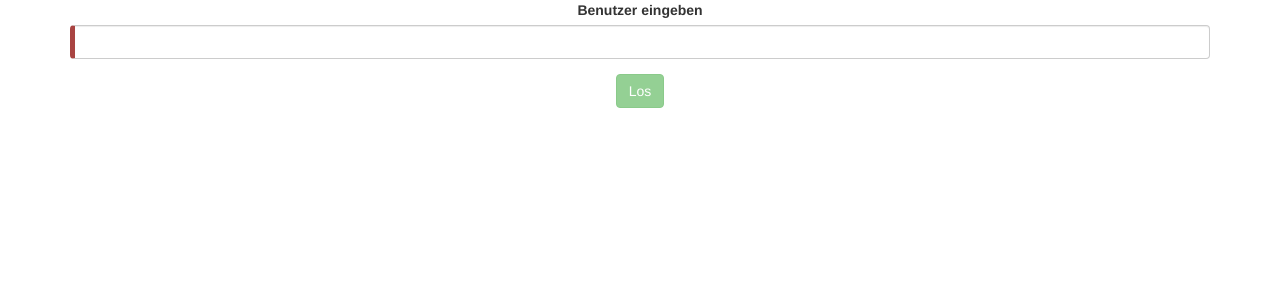
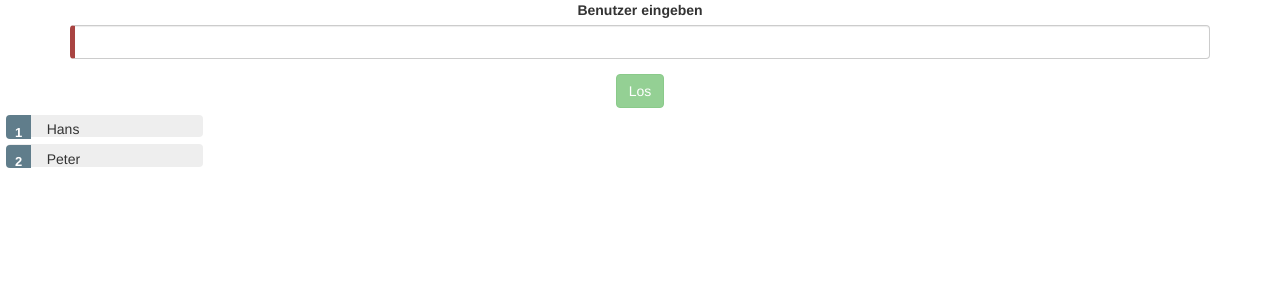
Before and after one commit to gunni1/duel-ui, an Angular app: page / in a window 1280 px wide. Shown: the top 300 px of the page. Built offline with nearby package versions, Linux system fonts and the light colour scheme.

Commit message:
avatar liste und attribute mit dummy daten

```diff
--- a/src/app/app.component.html
+++ b/src/app/app.component.html
@@ -13,3 +13,4 @@
     </form>
   </div>
 </div>
+<app-list-avatars></app-list-avatars>
--- a/src/app/app.component.ts
+++ b/src/app/app.component.ts
@@ -13,7 +13,10 @@ export class AppComponent {
 
   submitted = false;
 
-  onSubmit() { this.submitted = true; }
+  onSubmit() {
+    this.submitted = true;
+    //TODO: Daten laden
+  }
 
   model = new User('');
 }
--- a/src/app/app.module.ts
+++ b/src/app/app.module.ts
@@ -5,11 +5,13 @@ import { AvatarModule} from "./avatar/avatar.module";
 
 import { AppComponent } from './app.component';
 import {FormsModule} from "@angular/forms";
+import {ListAvatarsComponent} from "./avatar/list-avatars/list-avatars.component";
 
 
 @NgModule({
   declarations: [
     AppComponent,
+    ListAvatarsComponent //TODO: Raus wenn Routing eingebaut?
   ],
   imports: [
     BrowserModule,
--- /dev/null
+++ b/src/app/avatar/avatar-detail/avatar-detail.component.html
@@ -0,0 +1,3 @@
+<p>
+  avatar-detail works!
+</p>
--- a/src/app/avatar/avatar.module.ts
+++ b/src/app/avatar/avatar.module.ts
@@ -1,11 +1,12 @@
 import { NgModule } from '@angular/core';
 import { CommonModule } from '@angular/common';
 import { ListAvatarsComponent } from './list-avatars/list-avatars.component';
+import { AvatarDetailComponent } from './avatar-detail/avatar-detail.component';
 
 @NgModule({
   imports: [
     CommonModule
   ],
-  declarations: [ListAvatarsComponent]
+  declarations: [ListAvatarsComponent, AvatarDetailComponent]
 })
 export class AvatarModule { }
--- /dev/null
+++ b/src/app/avatar/avatar.ts
@@ -0,0 +1,11 @@
+export class Avatar {
+  constructor(
+    public id: string,
+    public name: string,
+    public str: number,
+    public agi: number,
+    public end: number,
+    public dex: number,
+    public perc: number
+  ){}
+}
--- a/src/app/avatar/list-avatars/list-avatars.component.css
+++ b/src/app/avatar/list-avatars/list-avatars.component.css
@@ -0,0 +1,48 @@
+/* avataresComponent's private CSS styles */
+.selected {
+  background-color: #CFD8DC !important;
+  color: white;
+}
+.avatars {
+  margin: 0 0 2em 0;
+  list-style-type: none;
+  padding: 0;
+  width: 15em;
+}
+.avatars li {
+  cursor: pointer;
+  position: relative;
+  left: 0;
+  background-color: #EEE;
+  margin: .5em;
+  padding: .3em 0;
+  height: 1.6em;
+  border-radius: 4px;
+}
+.avatars li.selected:hover {
+  background-color: #BBD8DC !important;
+  color: white;
+}
+.avatars li:hover {
+  color: #607D8B;
+  background-color: #DDD;
+  left: .1em;
+}
+.avatars .text {
+  position: relative;
+  top: -3px;
+}
+.avatars .badge {
+  display: inline-block;
+  font-size: small;
+  color: white;
+  padding: 0.8em 0.7em 0 0.7em;
+  background-color: #607D8B;
+  line-height: 1em;
+  position: relative;
+  left: -1px;
+  top: -4px;
+  height: 1.8em;
+  margin-right: .8em;
+  border-radius: 4px 0 0 4px;
+}
--- a/src/app/avatar/list-avatars/list-avatars.component.html
+++ b/src/app/avatar/list-avatars/list-avatars.component.html
@@ -1,3 +1,29 @@
-<p>
-  list-avatars works!
-</p>
+<ul class="avatars">
+  <li *ngFor="let avatar of avatars" (click)="onSelect(avatar)" [class.selected]="avatar === selectedAvatar">
+    <span class="badge">{{avatar.id}}</span> {{avatar.name}}
+  </li>
+</ul>
+
+<table *ngIf="selectedAvatar">
+  <tr>
+    <td><span>str:</span></td>
+    <td>{{selectedAvatar.str}}</td>
+  </tr>
+  <tr>
+    <td><span>agi:</span></td>
+    <td>{{selectedAvatar.agi}}</td>
+  </tr>
+  <tr>
+    <td><span>end:</span></td>
+    <td>{{selectedAvatar.end}}</td>
+  </tr>
+  <tr>
+    <td><span>dex:</span></td>
+    <td>{{selectedAvatar.dex}}</td>
+  </tr>
+  <tr>
+    <td><span>perc:</span></td>
+    <td>{{selectedAvatar.perc}}</td>
+  </tr>
+
+</table>
--- a/src/app/avatar/list-avatars/list-avatars.component.ts
+++ b/src/app/avatar/list-avatars/list-avatars.component.ts
@@ -1,4 +1,5 @@
 import { Component, OnInit } from '@angular/core';
+import {Avatar} from "../avatar";
 
 @Component({
   selector: 'app-list-avatars',
@@ -7,9 +8,23 @@ import { Component, OnInit } from '@angular/core';
 })
 export class ListAvatarsComponent implements OnInit {
 
+  //Bekommt ein User-Objekt, läd Daten vom Server und zeigt sie an
+  //onChange für Userobjekt zum Re-Initialisieren
+
+  avatars: Avatar[] = [
+    {id: "1", name: "Hans", agi: 1, str: 1, dex: 1, end: 1, perc: 1},
+    {id: "2", name: "Peter", agi: 2, str: 2, dex: 2, end: 2, perc: 2}
+  ];
+
+  selectedAvatar: Avatar;
+
   constructor() { }
 
   ngOnInit() {
   }
 
+
+  onSelect(avatar: Avatar) {
+    this.selectedAvatar = avatar;
+  }
 }
--- a/src/app/user.ts
+++ b/src/app/user.ts
@@ -2,7 +2,5 @@ export class User {
 
   constructor (
     public userName: string
-  ){
-
-  }
+  ) {}
 }
```
Also changed, not shown: src/app/avatar/avatar-detail/avatar-detail.component.ts (added, +15 -0 lines), src/app/avatar/avatar-detail/avatar-detail.component.css (added), 1 other file (tests, documents, lock files or other folders).
